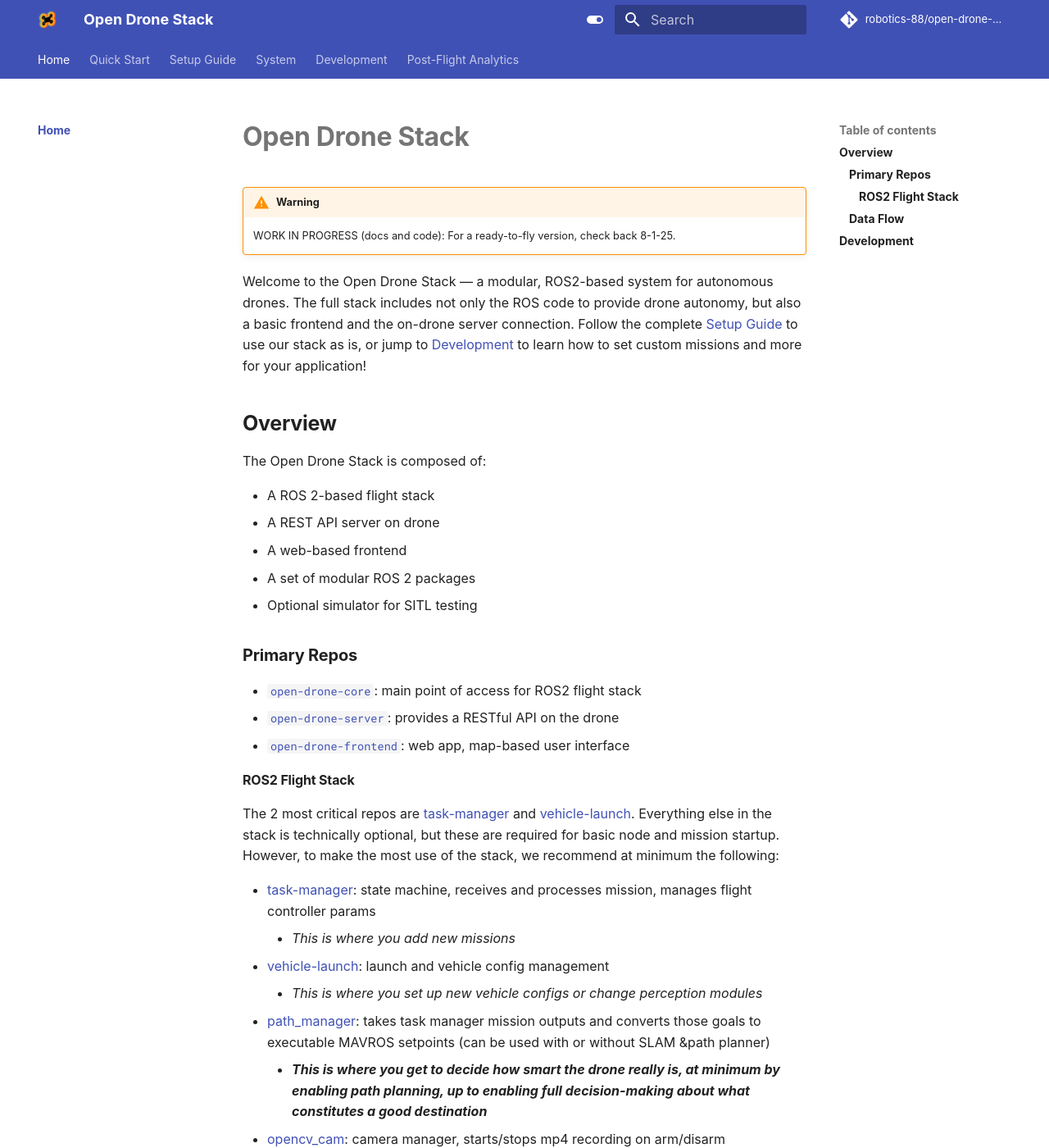
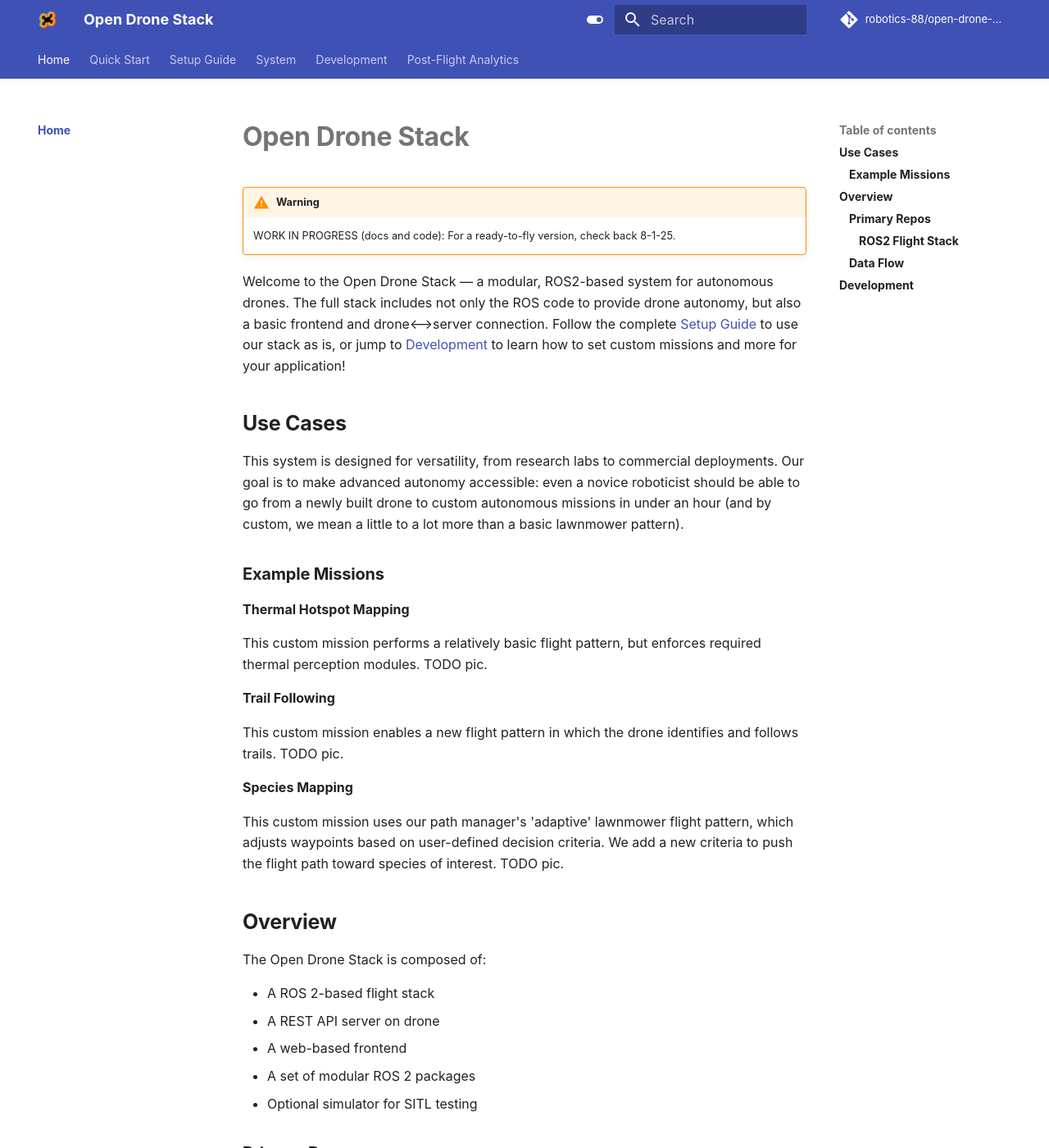
Before and after one commit to robotics-88/open-drone-docs, an MkDocs documentation site: the page built from docs/index.md, in a window 1280 px wide and 1400 px high. Shown: the whole window at 82% size. Built offline with MkDocs 1.6.1 and Material for MkDocs 9.7.7, drawn with Linux system fonts in a browser that asks for light colours; some web fonts are replaced; comment, search, counter and statistics services are not loaded.

Commit message:
Added use case and example missions sections to front page

```diff
--- a/docs/index.md
+++ b/docs/index.md
@@ -3,7 +3,25 @@
 !!! warning
     WORK IN PROGRESS (docs and code): For a ready-to-fly version, check back 8-1-25.
 
-Welcome to the Open Drone Stack — a modular, ROS2-based system for autonomous drones. The full stack includes not only the ROS code to provide drone autonomy, but also a basic frontend and the on-drone server connection. Follow the complete [Setup Guide](setup/index.md) to use our stack as is, or jump to [Development](development/index.md) to learn how to set custom missions and more for your application!
+Welcome to the Open Drone Stack — a modular, ROS2-based system for autonomous drones. The full stack includes not only the ROS code to provide drone autonomy, but also a basic frontend and drone<-->server connection. Follow the complete [Setup Guide](setup/index.md) to use our stack as is, or jump to [Development](development/index.md) to learn how to set custom missions and more for your application!
+
+## Use Cases
+
+This system is designed for versatility, from research labs to commercial deployments. Our goal is to make advanced autonomy accessible: even a novice roboticist should be able to go from a newly built drone to custom autonomous missions in under an hour (and by custom, we mean a little to a lot more than a basic lawnmower pattern).
+
+### Example Missions
+
+**Thermal Hotspot Mapping**
+
+This custom mission performs a relatively basic flight pattern, but enforces required thermal perception modules. TODO pic.
+
+**Trail Following**
+
+This custom mission enables a new flight pattern in which the drone identifies and follows trails. TODO pic.
+
+**Species Mapping**
+
+This custom mission uses our path manager's 'adaptive' lawnmower flight pattern, which adjusts waypoints based on user-defined decision criteria. We add a new criteria to push the flight path toward species of interest. TODO pic.
 
 ## Overview
 
```
